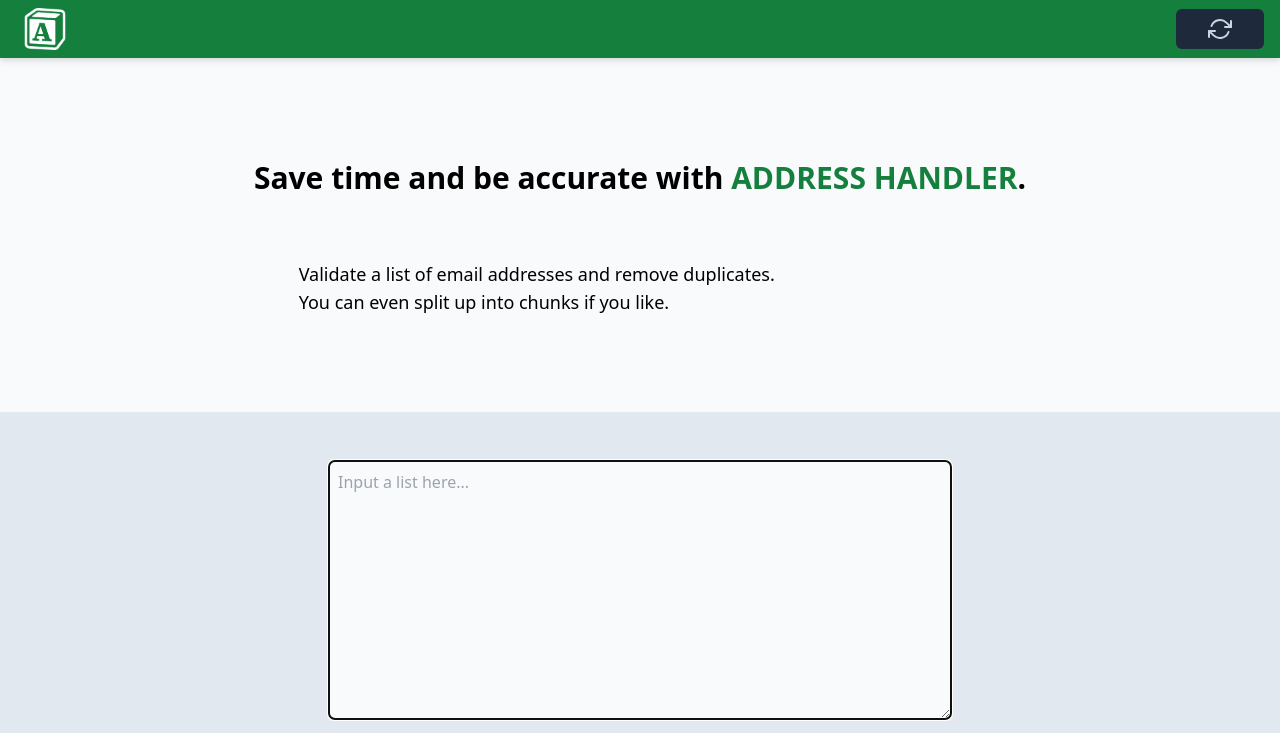
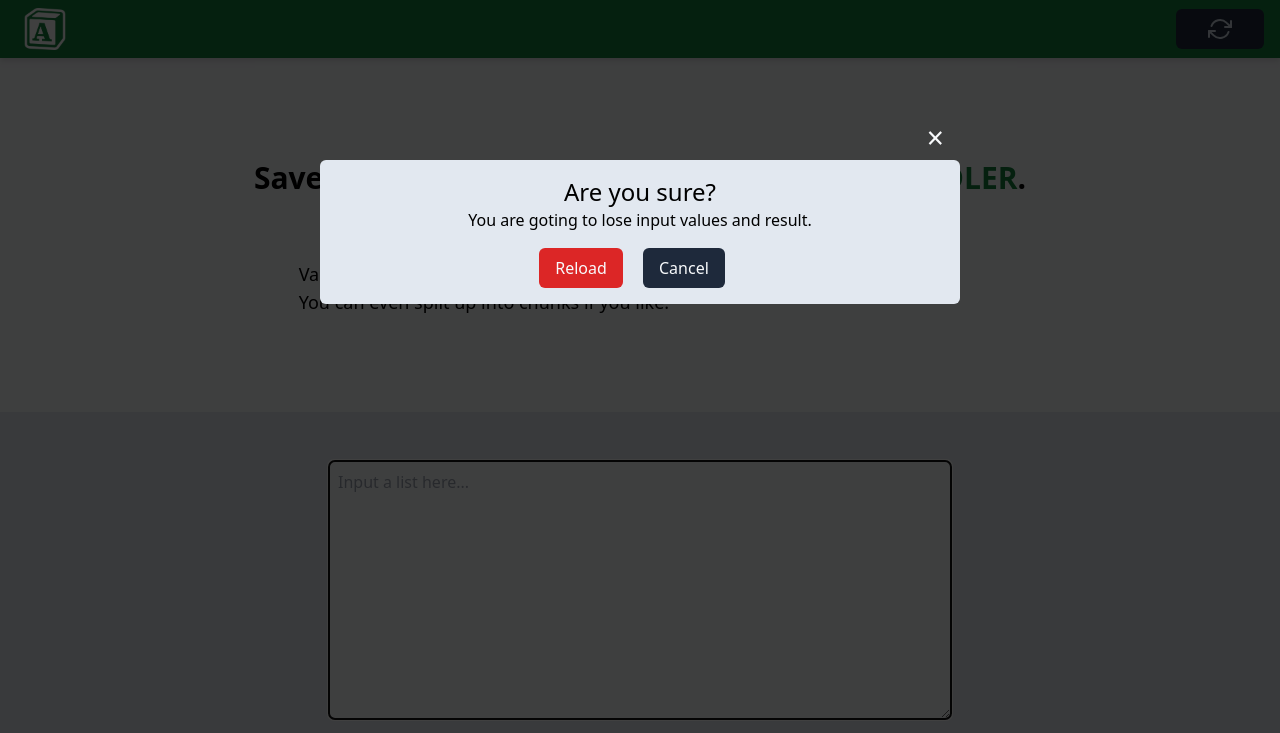
Before and after one commit to Kentaro-Furukawa/Address-Handler, a website: page index.html in a window 1280 px wide. Shown: the top 733 px of the page. Drawn offline with nearby package versions, Linux system fonts and the light colour scheme.

Commit message:
add reload confirm modal

```diff
--- a/index.html
+++ b/index.html
@@ -118,6 +118,20 @@
         <section id="chunk-cards"></section>
     </section>
 
+    <section id="reload-modal">
+        <div id="reload-modal-content">
+            <button class="modal-close" aria-label="Close">
+                <span aria-hidden="true">&times;</span>
+            </button>
+            <h3>Are you sure?</h3>
+            <p>You are goting to lose input values and result.</p>
+            <div id="reload-modal-button-container">
+                <button id="reload-confirm-button">Reload</button>
+                <button id="reload-cancel-button">Cancel</button>
+            </div>
+        </div>
+    </section>
+
     <footer class="mt-8 pt-14 pb-2 bg-slate-800 text-center shadow-md">
         <p class="mb-8 text-slate-300 uppercase">Thank you</p>
         <ul class="flex justify-center mb-8 text-slate-500">
--- a/src/input.css
+++ b/src/input.css
@@ -186,4 +186,26 @@
         @apply py-1 px-4 font-mono odd:bg-sky-100 first:pt-4 last:pb-4 indent-2;
     }
 
+    #reload-modal {
+        @apply fixed z-20 left-0 top-0 w-full h-full justify-center items-center bg-black bg-opacity-75;
+    }
+    #reload-modal-content {
+        @apply relative w-4/5 lg:w-1/2 mx-auto mt-40 p-4 text-center bg-slate-200 rounded-md;
+    }
+    #reload-modal-content .modal-close {
+        @apply absolute -top-10 right-4 text-3xl text-slate-50;
+    }
+    #reload-modal-button-container {
+        @apply mt-4;
+    }
+    #reload-modal-button-container button {
+        @apply mr-4 py-2 px-4 text-slate-50 rounded-md;
+    }
+    #reload-confirm-button {
+        @apply bg-red-600;
+    }
+    #reload-cancel-button {
+        @apply bg-slate-800;
+    }
+
 }
```
Also changed, not shown: css/output.css.
